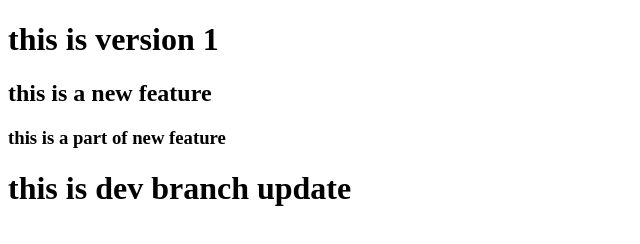
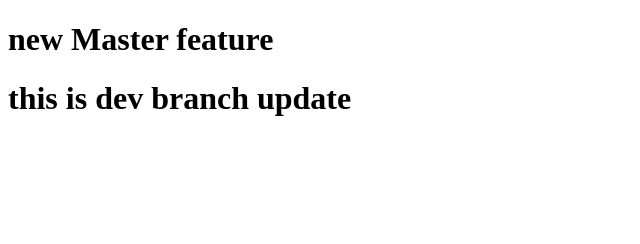
Before and after one commit to ChawlaAjay/demo, a plain HTML site: page index.html in a window 1280 px wide. Shown: the whole page, without its empty margins (0-640 px from the left). Drawn offline with Linux system fonts and the light colour scheme.

Commit message:
Master commit

```diff
--- a/index.html
+++ b/index.html
@@ -6,9 +6,7 @@
     <title>Document</title>
 </head>
 <body>
-    <h1>this is version 1 </h1>
-    <h2>this is a new feature</h2>
-    <h3>this is a part of new feature</h3>
+    <h1>new Master feature</h1>
     <h1>this is dev branch update</h1>
 </body>
 </html>
```
